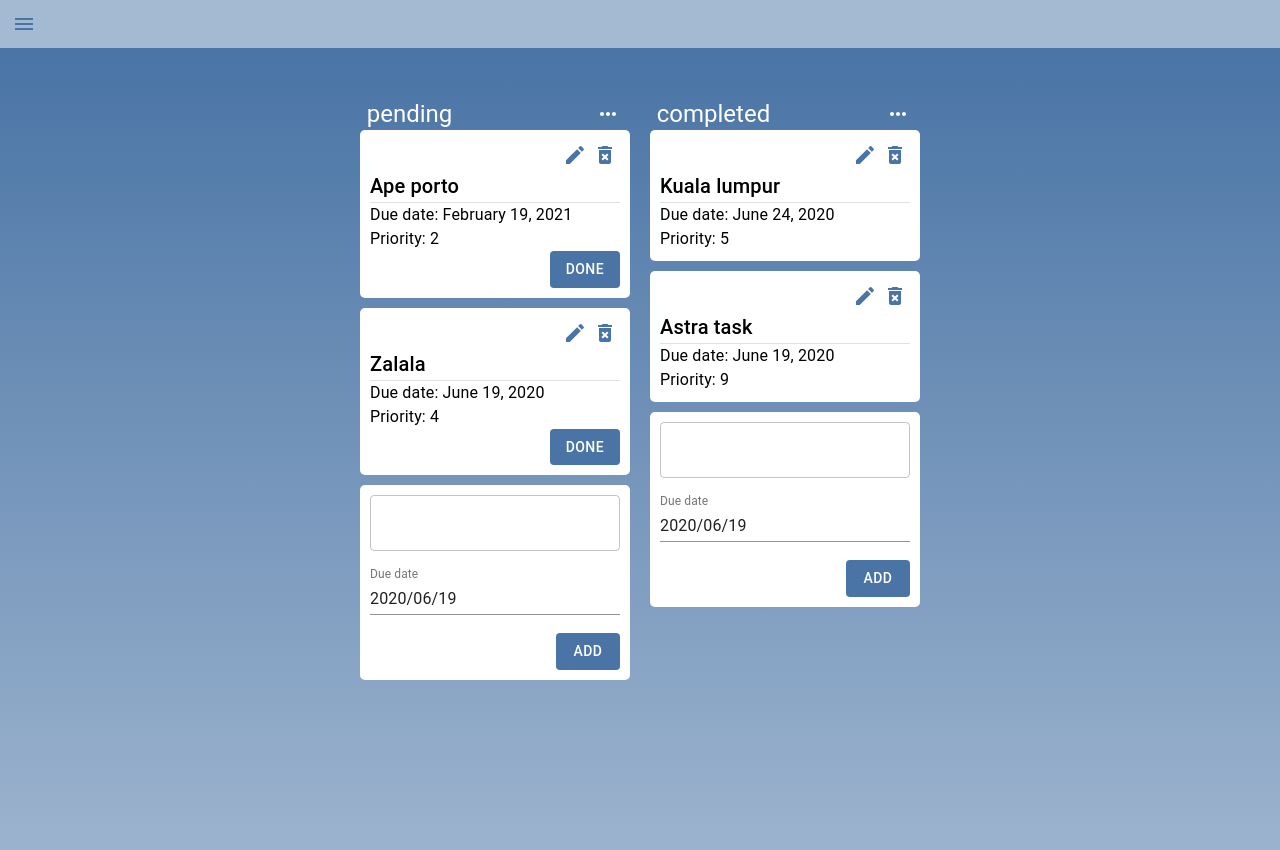
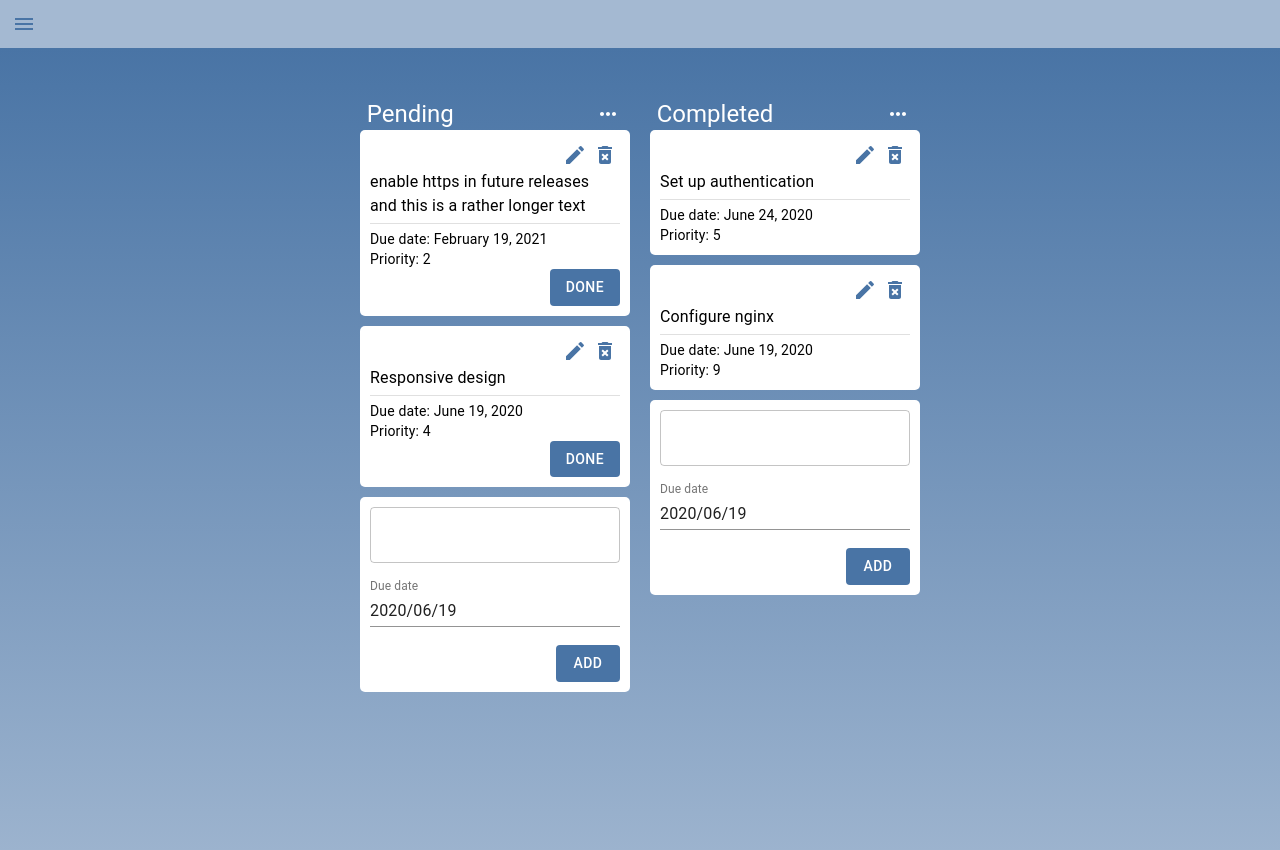
Before and after one commit to martin-aliverti/nextroll-test, a React (Create React App) app in the folder frontend/: page / in a window 1280 px wide. Shown: the top 850 px of the page. Built offline with nearby package versions, Linux system fonts and the light colour scheme; no server answers; sample sign-in values are in the browser's storage.

Commit message:
Style adjustments

```diff
--- a/frontend/src/hooks/useTasks.js
+++ b/frontend/src/hooks/useTasks.js
@@ -16,14 +16,14 @@ export const useTasks = () => useContext(tasksContext);
 const completedSamples = [
   {
     id: 1,
-    text: "Kuala lumpur",
+    text: "Set up authentication",
     dueDate: moment().add(5, "days"),
     priority: 5,
     completed: true,
   },
   {
     id: 4,
-    text: "Astra task",
+    text: "Configure nginx",
     dueDate: moment(),
     priority: 9,
     completed: true,
@@ -33,14 +33,14 @@ const completedSamples = [
 const pendingSamples = [
   {
     id: 2,
-    text: "Zalala",
+    text: "Responsive design",
     dueDate: moment(),
     priority: 4,
     completed: false,
   },
   {
     id: 3,
-    text: "Ape porto",
+    text: "enable https in future releases and this is a rather longer text",
     dueDate: moment().add(8, "months"),
     priority: 2,
     completed: false,
--- a/frontend/src/screens/tasks/AllLists.jsx
+++ b/frontend/src/screens/tasks/AllLists.jsx
@@ -7,8 +7,8 @@ export default () => {
 
   return (
     <div style={styles.container}>
-      <TaskList title="pending" tasks={pending} />
-      <TaskList title="completed" tasks={completed} />
+      <TaskList title="Pending" tasks={pending} />
+      <TaskList title="Completed" tasks={completed} />
     </div>
   );
 };
--- a/frontend/src/screens/tasks/Task.jsx
+++ b/frontend/src/screens/tasks/Task.jsx
@@ -21,10 +21,12 @@ export default ({ task }) => {
           <DeleteIcon />
         </IconButton>
       </div>
-      <Typography variant="h6">{task.text}</Typography>
-      <Divider />
-      <Typography>{`Due date: ${task.dueDate.format("LL")}`}</Typography>
-      <Typography>{`Priority: ${task.priority}`}</Typography>
+      <Typography variant="body1">{task.text}</Typography>
+      <Divider style={{ marginTop: 5, marginBottom: 5 }} />
+      <Typography variant="body2">{`Due date: ${task.dueDate.format(
+        "LL"
+      )}`}</Typography>
+      <Typography variant="body2">{`Priority: ${task.priority}`}</Typography>
       {!task.completed && (
         <Button
           color="primary"
```
